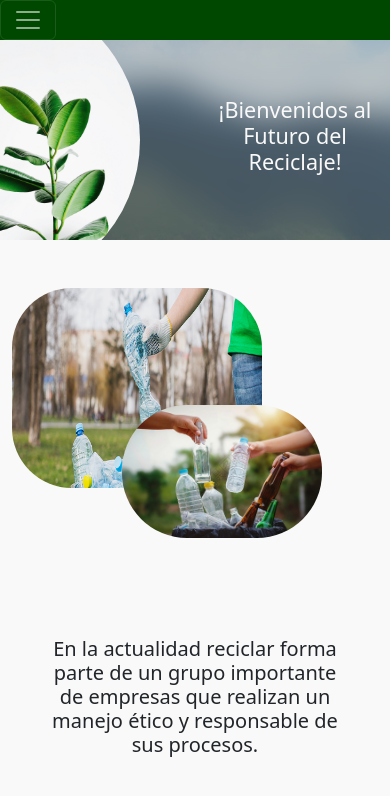
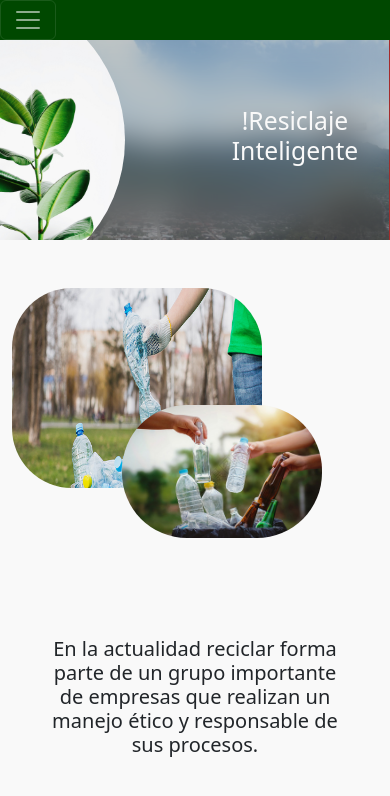
Before and after one commit to BrandonAliGut/Resicleje_inteligente, a Django app: page / in a window 390 px wide; the page is wider, and only the part inside the window is pictured. Shown: the top 796 px of that part. Run offline with Django 4.2, Linux system fonts and the light colour scheme; some libraries are stand-ins or nearby versions.

Commit message:
first commit2

```diff
--- a/Frontend_resiclaje/templates/HomeIndex.html
+++ b/Frontend_resiclaje/templates/HomeIndex.html
@@ -118,6 +118,7 @@ background: #004800 ;
         width: 300px;
         height: 300px;
         border-radius: 100%;
+        left: -15%;
 
         background-image: url("{% static 'img/igor-son-FV_PxCqgtwc-unsplash.jpg' %}");
 
@@ -159,6 +160,21 @@ background: #004800 ;
         position: absolute;
         width: 100%;
         height: 100%;
+        left: -30%;
+
+
+
+      }
+    }
+
+    @media screen and (max-width: 770px) {
+      .media_img {
+
+        display: block;
+        position: absolute;
+        width: 100%;
+        height: 100%;
+        left: -5%;
 
 
 
@@ -179,6 +195,7 @@ background: #004800 ;
         position: absolute;
         width: 100%;
         height: 100%;
+        left: -30%;
 
         z-index: 1;
 
@@ -203,7 +220,7 @@ background: #004800 ;
       }
     }
     .backgroun{
-          width: 100rem;
+          width: 100%;
           height: 300px;
       position: relative;
       background: url("{% static 'img/pec3b1a.jpg' %}" )no-repeat center;
@@ -231,7 +248,7 @@ background: #004800 ;
     .labelhome{
 
       display: flex;
-      position: fixed;
+      position: absolute;
 
       justify-content: center;
       justify-items: center;
@@ -314,7 +331,7 @@ background: #004800 ;
     <figure class="media_img">
     </figure>
     <div class="labelhome text-center">
-      <div class="h4 w-50 text-center textoe color">¡Bienvenidos al Futuro del Reciclaje!</div>
+      <div class="h2 w-50 textoe color">!Resiclaje Inteligente</div>
     </div>
 
     <div class="divPrueva2 efect_glass"></div>
```
